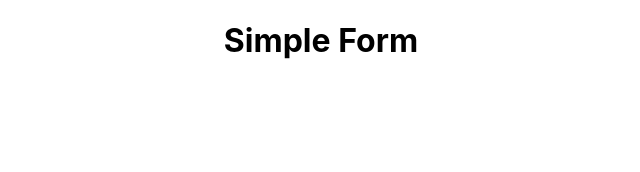
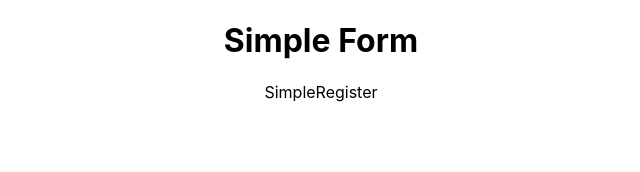
Before and after one commit to veyseltosun/react-formik-form-validation, a React (Create React App) app: page / in a window 1280 px wide. Shown: the top 172 px of the page, without its empty margins (319-959 px from the left). Built offline with nearby package versions, Linux system fonts and the light colour scheme.

Commit message:
simple from small changing.

```diff
--- a/src/App.js
+++ b/src/App.js
@@ -1,5 +1,6 @@
 
 import './App.css';
+import SimpleRegister from './pages/SimpleRegister';
 
 function App() {
 
@@ -7,6 +8,7 @@ function App() {
   return (
     <div className="App">
      <h1>Simple Form</h1>
+     <SimpleRegister/>
     </div>
   );
 }
--- a/src/pages/SimpleRegister.jsx
+++ b/src/pages/SimpleRegister.jsx
@@ -10,6 +10,7 @@ function SimpleRegister() {
             userName:"",
         }
     })
+    console.log("formik",formik.initialValues)
   return (
     <div>SimpleRegister</div>
   )
```
